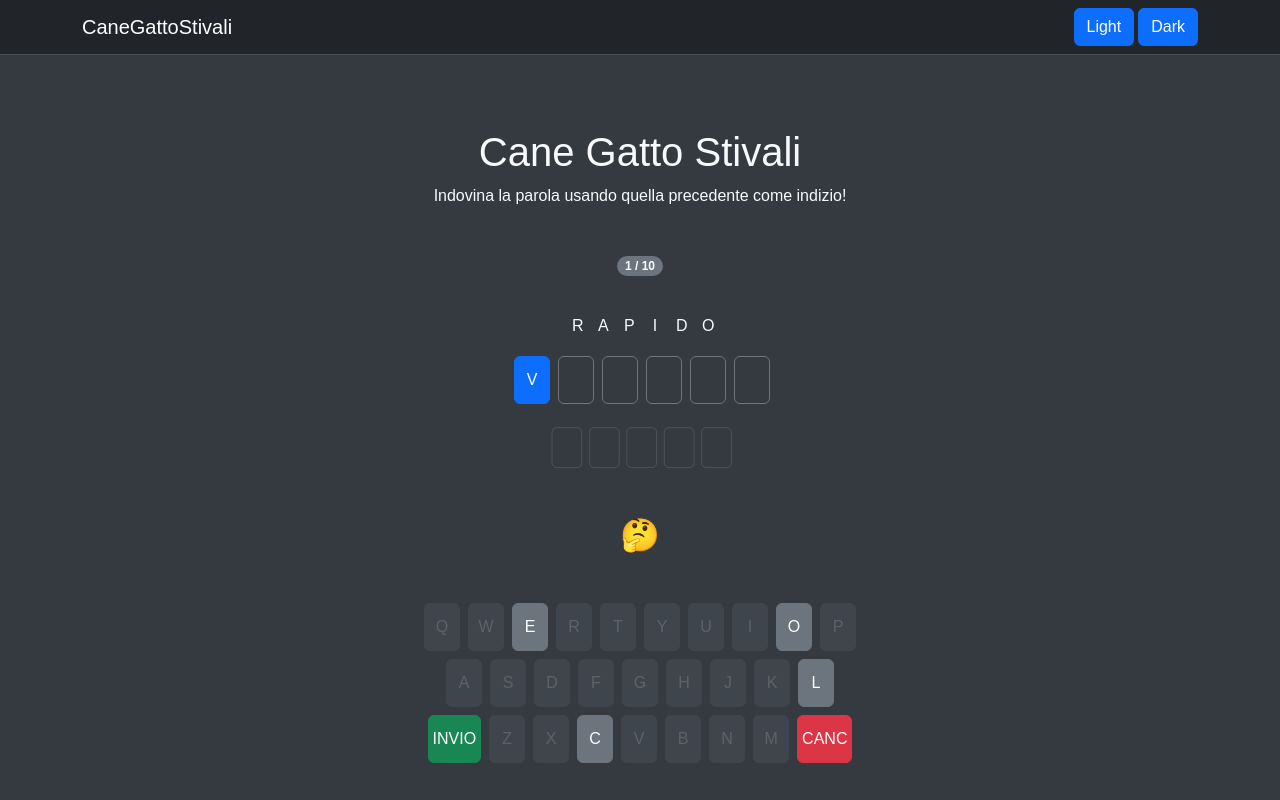
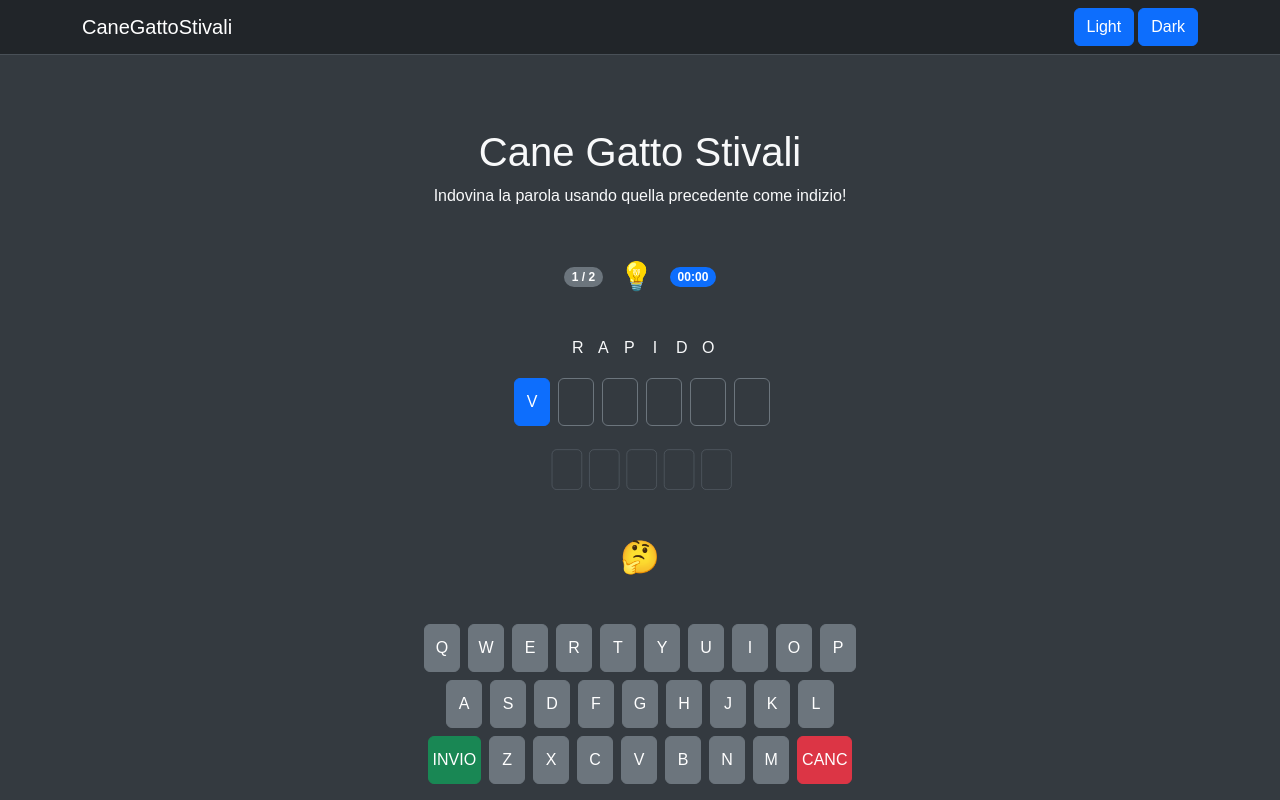
Before and after one commit to LucaBn/canegattostivali, a React (Vite) app: page / in a window 1280 px wide. Shown: the top 800 px of the page. Built offline with nearby package versions, Linux system fonts and the light colour scheme; no server answers; a web font is replaced by a local one.

Commit message:
feat(Game): :sparkles: add timer and help button

```diff
--- a/src/components/UI/Organisms/Keyboard/Keyboard.tsx
+++ b/src/components/UI/Organisms/Keyboard/Keyboard.tsx
@@ -14,10 +14,15 @@ const keys: string[][] = [
 
 interface KeyboardProps {
   currentWord: string;
+  filterKeys: boolean;
   onKeyPress: (key: string) => void;
 }
 
-const Keyboard: React.FC<KeyboardProps> = ({ currentWord, onKeyPress }) => {
+const Keyboard: React.FC<KeyboardProps> = ({
+  currentWord,
+  filterKeys,
+  onKeyPress,
+}) => {
   const handleKeyClick = (
     e: React.MouseEvent<HTMLButtonElement, MouseEvent>,
     key: string
@@ -37,10 +42,10 @@ const Keyboard: React.FC<KeyboardProps> = ({ currentWord, onKeyPress }) => {
   };
 
   const isKeyDisabled = (key: string) => {
-    // TODO: enable/disable this in easy/hard mode
     return (
       key !== "INVIO" &&
       key !== "CANC" &&
+      filterKeys &&
       !currentWord.substring(1).includes(key)
     );
   };
--- a/src/components/UI/Templates/HomePage/HomePage.tsx
+++ b/src/components/UI/Templates/HomePage/HomePage.tsx
@@ -9,6 +9,7 @@ import Keyboard from "@/components/UI/Organisms/Keyboard/Keyboard";
 // Utils
 import { createWordSequence } from "@/utils/game-logic";
 import { normalizeLetter } from "@/utils/string";
+import { formatTime } from "@/utils/time";
 
 // Constants
 import { WORD_LIST_LENGTH } from "@/constants/wordList";
@@ -26,6 +27,10 @@ const HomePage: React.FC = () => {
   const [isBuzzing, setIsBuzzing] = useState<boolean>(false);
   const [isCorrect, setIsCorrect] = useState<boolean>(false);
   const [showConfetti, setShowConfetti] = useState<boolean>(false);
+  const [filterKeys, setFilterKeys] = useState<boolean>(false);
+  const [isGameRunning, setIsGameRunning] = useState<boolean>(false);
+  const [isGameEnded, setIsGameEnded] = useState<boolean>(false);
+  const [time, setTime] = useState<number>(0);
 
   const isKeyPressEnabled = useRef<boolean>(true);
 
@@ -41,34 +46,46 @@ const HomePage: React.FC = () => {
     );
   }, [guessedWord, currentWordIndex]);
 
+  const isLastWord = currentWordIndex === WORD_LIST_LENGTH - 1;
+
   const handleKeyPress = useCallback(
     (key: string) => {
       if (!isKeyPressEnabled.current) return;
 
       const normalizedKey = normalizeLetter(key);
 
-      // TODO: enable/disable this in easy/hard mode
       if (
         key !== "INVIO" &&
         key !== "CANC" &&
+        filterKeys &&
         !currentWord.substring(1).includes(normalizedKey)
       )
         return;
 
+      if (!isGameEnded) {
+        setIsGameRunning(true);
+      }
       setMessage("🤔");
 
       if (key === "CANC") {
         setGuessedWord((prev) => (prev.length > 1 ? prev.slice(0, -1) : prev));
       } else if (key === "INVIO") {
         if (guessedWord === currentWord) {
+          if (isLastWord) {
+            setIsGameEnded(true);
+            setIsGameRunning(false);
+          }
           isKeyPressEnabled.current = false;
           setMessage("😃");
           setIsCorrect(true);
           setTimeout(() => {
             setIsCorrect(false);
           }, 450);
+
           setTimeout(() => {
-            if (currentWordIndex === WORD_LIST_LENGTH - 1) {
+            setFilterKeys(false);
+
+            if (isLastWord) {
               setMessage("🥳");
               setShowConfetti(true);
               setTimeout(() => {
@@ -115,6 +132,16 @@ const HomePage: React.FC = () => {
     window.addEventListener("keydown", handleKeydown);
     return () => window.removeEventListener("keydown", handleKeydown);
   }, [guessedWord]);
+
+  useEffect(() => {
+    if (isGameRunning) {
+      const interval = setInterval(() => {
+        setTime((prevTime) => prevTime + 1);
+      }, 1000);
+
+      return () => clearInterval(interval);
+    }
+  }, [isGameRunning]);
 
   useEffect(() => {
     const updateSlotHeight = () => {
@@ -172,11 +199,27 @@ const HomePage: React.FC = () => {
       : "";
   };
 
+  const useHelp = () => {
+    if (isGameEnded) {
+      return;
+    }
+
+    setIsGameRunning(true);
+
+    if (filterKeys) {
+      return;
+    }
+
+    setFilterKeys(true);
+    setTime((prevTime) => prevTime + 10);
+    setGuessedWord(wordSequence[currentWordIndex][0]);
+  };
+
   return (
     <Container className="mt-5">
       <TopSection />
 
-      <div className="d-flex justify-content-center mb-3">
+      <div className="d-flex justify-content-center align-items-center mb-3 gap-3 user-select-none">
         <Badge
           bg="secondary"
           pill
@@ -185,6 +228,16 @@ const HomePage: React.FC = () => {
           }`}
         >
           {currentWordIndex} / {WORD_LIST_LENGTH - 1}
+        </Badge>
+        <span
+          title="Chiedi un aiuto!"
+          className="fs-3 cursor-pointer"
+          onClick={useHelp}
+        >
+          💡
+        </span>
+        <Badge bg="primary" pill title="Timer">
+          {formatTime(time)}
         </Badge>
       </div>
 
@@ -263,7 +316,11 @@ const HomePage: React.FC = () => {
         {showConfetti && <Confetti />}
       </p>
 
-      <Keyboard currentWord={currentWord} onKeyPress={handleKeyPress} />
+      <Keyboard
+        currentWord={currentWord}
+        filterKeys={filterKeys}
+        onKeyPress={handleKeyPress}
+      />
     </Container>
   );
 };
--- a/src/constants/wordList.ts
+++ b/src/constants/wordList.ts
@@ -11,7 +11,7 @@ type WordList = Word[];
 
 const WORD_LIST: WordList = wordList;
 
-const WORD_LIST_LENGTH = 11;
+const WORD_LIST_LENGTH = 3;
 
 // Check like this because RUN_TEST value is stored as a string in .env file
 if (RUN_TEST === "true") {
--- a/src/styles/_bootstrap-extensions.scss
+++ b/src/styles/_bootstrap-extensions.scss
@@ -14,6 +14,10 @@
   pointer-events: none;
 }
 
+.user-select-none {
+  user-select: none;
+}
+
 [data-bs-theme="light"] .theme-sensitive-button {
   color: var(--bs-heading-color);
 }
--- /dev/null
+++ b/src/utils/time.ts
@@ -0,0 +1,23 @@
+/**
+ * Converts a number of seconds into a string formatted as "mm:ss".
+ * Handles values greater than 60 seconds by converting them into minutes and seconds.
+ *
+ * @param {number} seconds - The number of seconds to format.
+ * @returns {string} A string in the format "mm:ss".
+ *
+ * @example
+ * formatTime(10); // Returns "00:10"
+ * formatTime(80); // Returns "01:20"
+ * formatTime(3670); // Returns "61:10"
+ */
+const formatTime = (seconds: number): string => {
+  const minutes = Math.floor(seconds / 60);
+  const remainingSeconds = seconds % 60;
+
+  const formattedMinutes = String(minutes).padStart(2, "0");
+  const formattedSeconds = String(remainingSeconds).padStart(2, "0");
+
+  return `${formattedMinutes}:${formattedSeconds}`;
+};
+
+export { formatTime };
```
